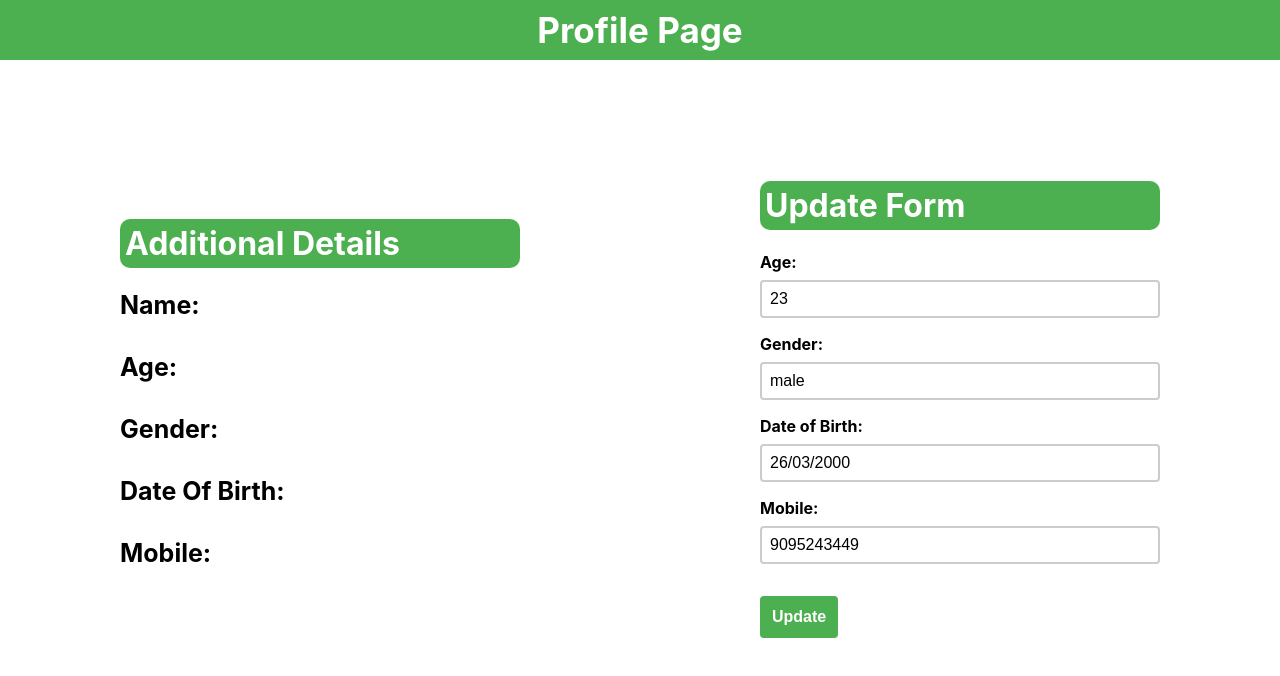
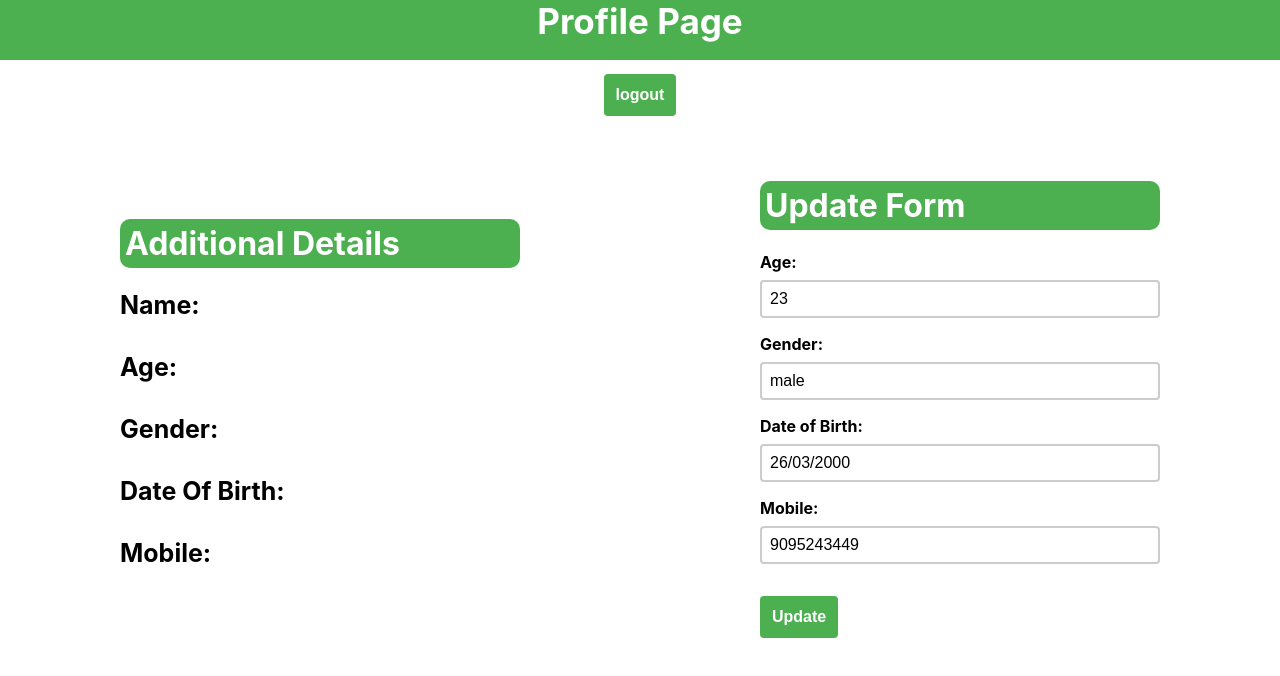
Before and after one commit to IshwariyaManivannan/test-task-frontend, a React (Create React App) app: page /profile in a window 1280 px wide. Shown: the top 676 px of the page. Built offline with nearby package versions, Linux system fonts and the light colour scheme.

Commit message:
login error change

```diff
--- a/src/components/profile/profile.css
+++ b/src/components/profile/profile.css
@@ -71,7 +71,7 @@
 position: sticky;
 display: flex;
 align-items: center;
-justify-content: center;
+justify-content:space-between;
 color: white;
 font-size: 35px;
 font-weight: bold;
--- a/src/components/profile/profile.js
+++ b/src/components/profile/profile.js
@@ -1,5 +1,6 @@
 
 import React, { useState, useEffect } from "react";
+import { useNavigate } from "react-router-dom";
 import './profile.css'
 
 const Profile = () => {
@@ -15,6 +16,10 @@
     const [vDob, vSetDob] = useState("");
     const [vMobile, vSetMobile] = useState("");
 
+    const navigate = useNavigate();
+    function logout() {
+        navigate('/login')
+    }
 
     function handleSubmit(e) {
         e.preventDefault();
@@ -27,7 +32,13 @@
     return (
 
         <div className="totalContainer">
-            <div className="header">Profile Page</div>
+            <div className="header">
+                <div>Profile Page</div>
+                <div>
+                    <button onClick={logout}>logout</button>
+                </div>
+            </div>
+
             <div className="main">
                 <div className="left">
                     <div className="leftMain">
```
